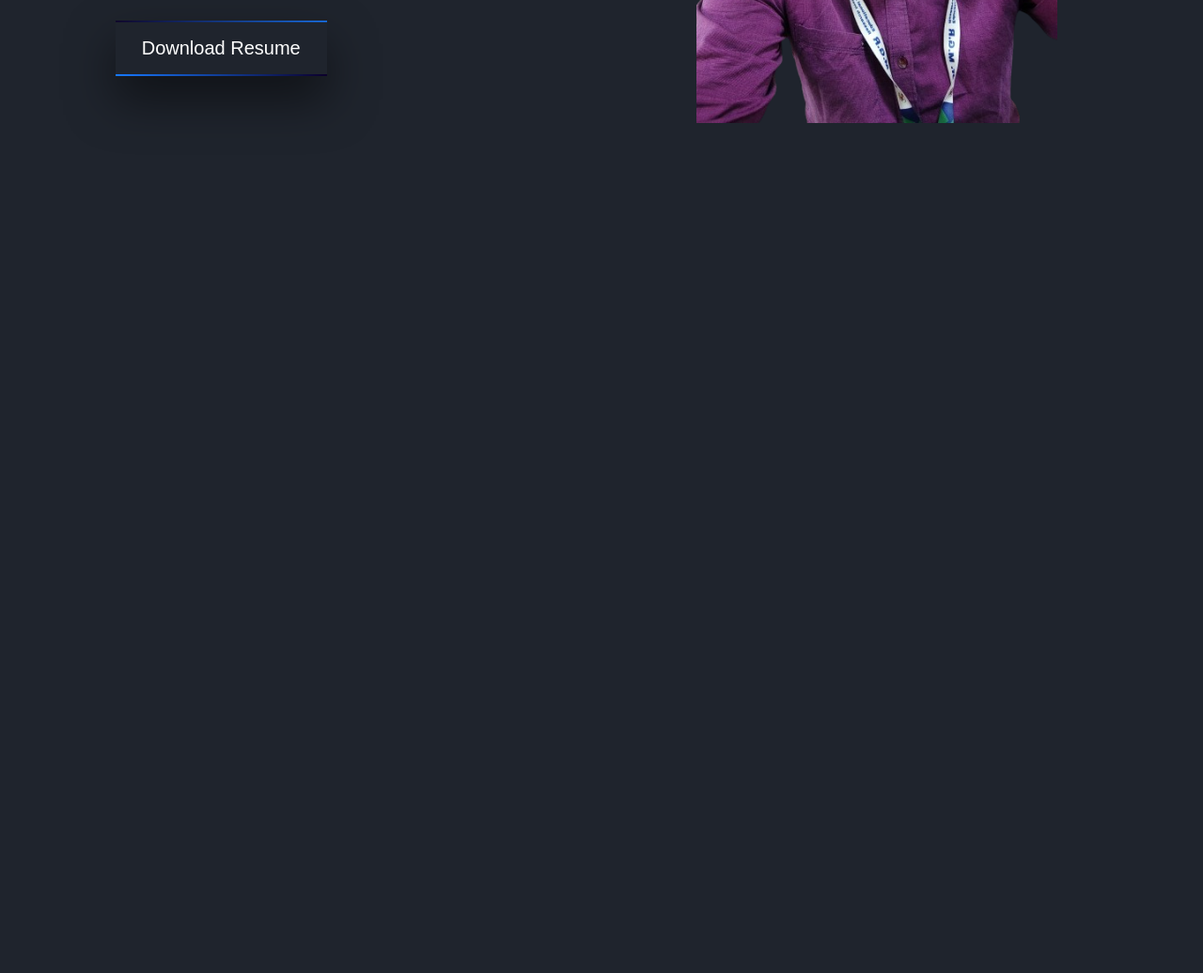
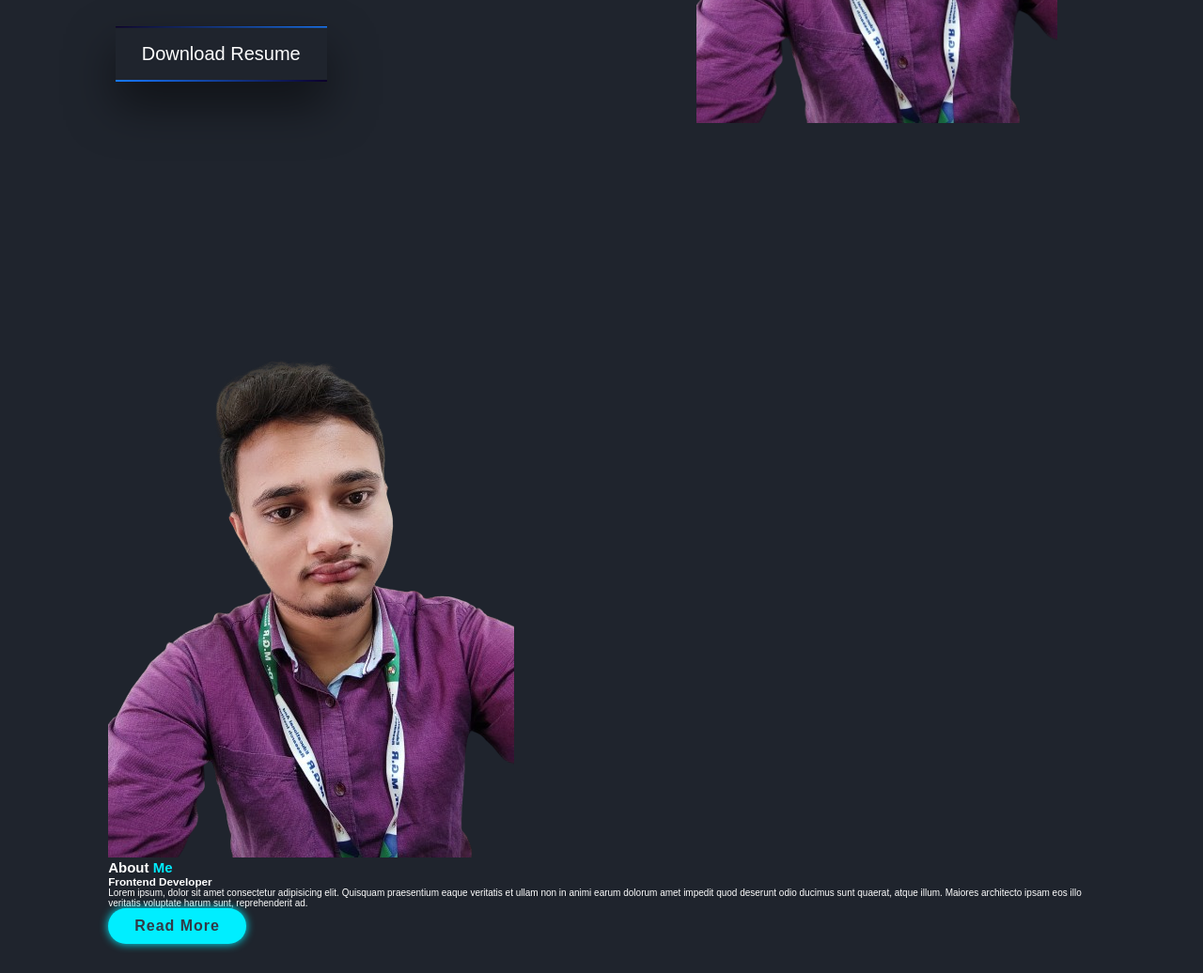
Before and after one commit to ayush766786/ayush-s-portfolio, a plain HTML site: page index.html in a window 1280 px wide. Shown: the part 564-1600 px from the top of the page at 94% size. Before the commit the page ends 800 px from the top, so only its background shows below. Drawn offline with Linux system fonts and the light colour scheme.

Commit message:
trying to connect js

```diff
--- a/index.html
+++ b/index.html
@@ -53,7 +53,27 @@
 
 
   </section>
-  <!-- <h2>hello</h2> -->
+
+  <!-- About section -->
+
+  <section class="about" id="about">
+    <div class="about-img">
+      <img src="ayush2.png" alt="">
+    </div>
+    <div class="about-content">
+      <h2 class="heading">About <span>Me</span></h2>
+      <h3>Frontend Developer</h3>
+      <p>Lorem ipsum, dolor sit amet consectetur adipisicing elit. Quisquam praesentium eaque veritatis et ullam non in animi earum dolorum amet impedit quod deserunt odio ducimus sunt quaerat, atque illum. Maiores architecto ipsam eos illo veritatis voluptate harum sunt, reprehenderit ad.</p>
+
+      <p class="p">Lorem ipsum, dolor sit amet consectetur adipisicing elit. Quisquam praesentium eaque veritatis et ullam non in animi earum dolorum amet impedit quod deserunt odio ducimus sunt quaerat, atque illum. Maiores architecto ipsam eos illo veritatis voluptate harum sunt, reprehenderit ad.</p>
+      <!-- <a href="#" class="btn"onclick=handleParagraph()>
+
+        Read More
+      </a> -->
+      <button class="btn" > Read More</button>
+    </div>
+  </section>
+
   <script src="script.js"></script>
 </body>
 
--- a/script.js
+++ b/script.js
@@ -0,0 +1,7 @@
+let p=document.getElementsByClassName("p")
+let button=document.getElementsByClassName("btn")
+
+button.addEventListener("click",()=>{
+  p.classList.toggle("active")
+  console.log(click)
+})
--- a/style.css
+++ b/style.css
@@ -18,7 +18,7 @@
 
 html {
   font-size: 62.5%;
-  overflow: hidden;
+  /* overflow: hidden; */
 }
 
 body {
@@ -26,7 +26,7 @@ body {
   color: var(--text-color);
 }
 
-section {
+section{
   min-height: 100vh;
   padding: 10rem 9% 2rem;
 
@@ -74,7 +74,7 @@ section {
   display: none;
 }
 
-.img {
+.img{
   width: 350px;
   margin: 40px;
 
@@ -82,41 +82,36 @@ section {
 
 /* home section design */
 
-.home {
+.home{
   display: flex;
   justify-content: center;
   align-items: center;
   flex-direction: row-reverse;
 }
-
-.home-content h3 {
+.home-content h3{
   font-size: 3rem;
   font-weight: 700;
 }
 
-.home-content h3:nth-of-type(2) {
+.home-content h3:nth-of-type(2){
   margin-bottom: 2rem;
 }
-
-span {
+span{
   color: var(--main-color);
 }
 
-.home-content h1 {
+.home-content h1{
   font-size: 5.6rem;
   font-weight: 700;
   line-height: 1.3;
 }
-
-.home-img img {
+.home-img img{
   width: 30vw;
 }
-
-.home-content p {
+.home-content p{
   font-size: 1.8rem;
 }
-
-.social-media a {
+.social-media a{
   display: inline-flex;
   justify-content: center;
   align-items: center;
@@ -130,21 +125,31 @@ span {
   margin: 3rem 1.5rem 3rem 0;
   transition: 0.5s ease;
 }
-
-.social-media a:hover {
+.social-media a:hover{
   background: var(--main-color);
   color: var(--second-bg-color);
   box-shadow: 0 0 1rem var(--main-color);
 }
 
+.btn{
+  display: inline-block;
+  padding: 1rem 2.8rem;
+  background: var(--main-color);
+  border-radius: 4rem;
+  box-shadow: 0 0 1rem var(--main-color);
+  font-size: 1.6rem;
+  color: var(--second-bg-color);
+  letter-spacing: .1rem;
+  font-weight: 600;
+}
 
 
 
-.center {
+.center{
   position: absolute;
-  margin-top: 2.4rem;
+  margin-top: 3rem;
   margin-left: 12rem;
-  /* top:50%;
+   /* top:50%;
   left: 50%; */
   /* border: 1px solid white; */
   color: white;
@@ -152,114 +157,110 @@ span {
   font-size: 2rem;
   padding: 1.8rem 2.8rem;
 
-  transform: translate(-50%, -50%);
+  transform: translate(-50%,-50%);
   cursor: pointer;
-  box-shadow: 0px 25px 50px rgba(0, 0, 0, 0.5);
+  box-shadow: 0px 25px 50px rgba(0,0,0,0.5);
   overflow: hidden;
   transition: 2s;
 }
-
-.center::before {
+.center::before{
   content: '';
   position: absolute;
   top: 2px;
   left: 2px;
   width: 50%;
-  background-color: rgba(255, 255, 255, 0.05);
+  background-color: rgba(255,255,255,0.05);
   background: var(--main-color);
 }
-
-.center span:nth-child(1) {
+.center span:nth-child(1){
   position: absolute;
   top: 0;
   left: 0;
   width: 100%;
   height: 2px;
-  background: linear-gradient(to right, #0c002b, #1779ff);
+  background:linear-gradient(to right,#0c002b,#1779ff) ;
   animation: anim1 2s linear infinite;
 }
-
-@keyframes anim1 {
-  0% {
+@keyframes anim1{
+  0%{
     transform: translateX(-100%);
   }
-
-  100% {
+  100%{
     transform: translateX(100%);
   }
 }
 
-.center span:nth-child(2) {
+.center span:nth-child(2){
   position: absolute;
   top: 0;
   right: 0;
   width: 2px;
   height: 100%;
-  background: linear-gradient(to bottom, #0c002b, #1779ff);
+  background:linear-gradient(to bottom,#0c002b,#1779ff) ;
   animation: anim2 2s linear infinite;
   animation-delay: 1s;
 }
-
-@keyframes anim2 {
-  0% {
+@keyframes anim2{
+  0%{
     transform: translateY(-100%);
   }
-
-  100% {
+  100%{
     transform: translateY(100%);
   }
 }
 
-.center span:nth-child(3) {
+.center span:nth-child(3){
   position: absolute;
   bottom: 0;
   right: 0;
   width: 100%;
   height: 2px;
-  background: linear-gradient(to left, #0c002b, #1779ff);
+  background:linear-gradient(to left,#0c002b,#1779ff) ;
   animation: anim3 2s linear infinite;
 }
-
-@keyframes anim3 {
-  0% {
+@keyframes anim3{
+  0%{
     transform: translateX(100%);
   }
-
-  100% {
+  100%{
     transform: translateX(-100%);
   }
 }
 
-.center span:nth-child(4) {
+.center span:nth-child(4){
   position: absolute;
   top: 0;
   left: 0;
   width: 2px;
   height: 100%;
-  background: linear-gradient(to top, #0c002b, #1779ff);
+  background:linear-gradient(to top,#0c002b,#1779ff) ;
   animation: anim4 2s linear infinite;
   animation-delay: 1s;
 }
-
-@keyframes anim4 {
-  0% {
+@keyframes anim4{
+  0%{
     transform: translateY(100%);
   }
-
-  100% {
+  100%{
     transform: translateY(-100%);
   }
 }
 
-.center:hover {
+.center:hover{
   /* background-color: #eeeb18; */
   background: var(--main-color);
   /* box-shadow: 0px 25px 50px #eeeb18; */
   box-shadow: 0 0 1rem var(--main-color);
   color: black;
 }
-
-.center:hover span {
+.center:hover span{
   /* background: #eeeb18; */
   background: var(--main-color);
 }
+
+.p{
+  display: none;
+}
+.p .active{
+  display: block;
+}
```
